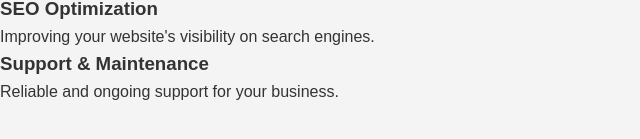
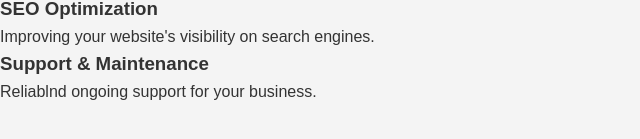
Before and after one commit to 1nxiz/lab.5ppi, a plain HTML site: page index.html in a window 1280 px wide. Shown: the part 261-400 px from the top of the page, 0-640 px from the left. Drawn offline with Linux system fonts and the light colour scheme.

Commit message:
Updat index.html

```diff
--- a/index.html
+++ b/index.html
@@ -41,7 +41,7 @@
             </div>
             <div class="service-box">
                 <h3>Support & Maintenance</h3>
-                <p>Reliable and ongoing support for your business.</p>
+                <p>Reliablnd ongoing support for your business.</p>
             </div>
         </section>
     </main>
```
